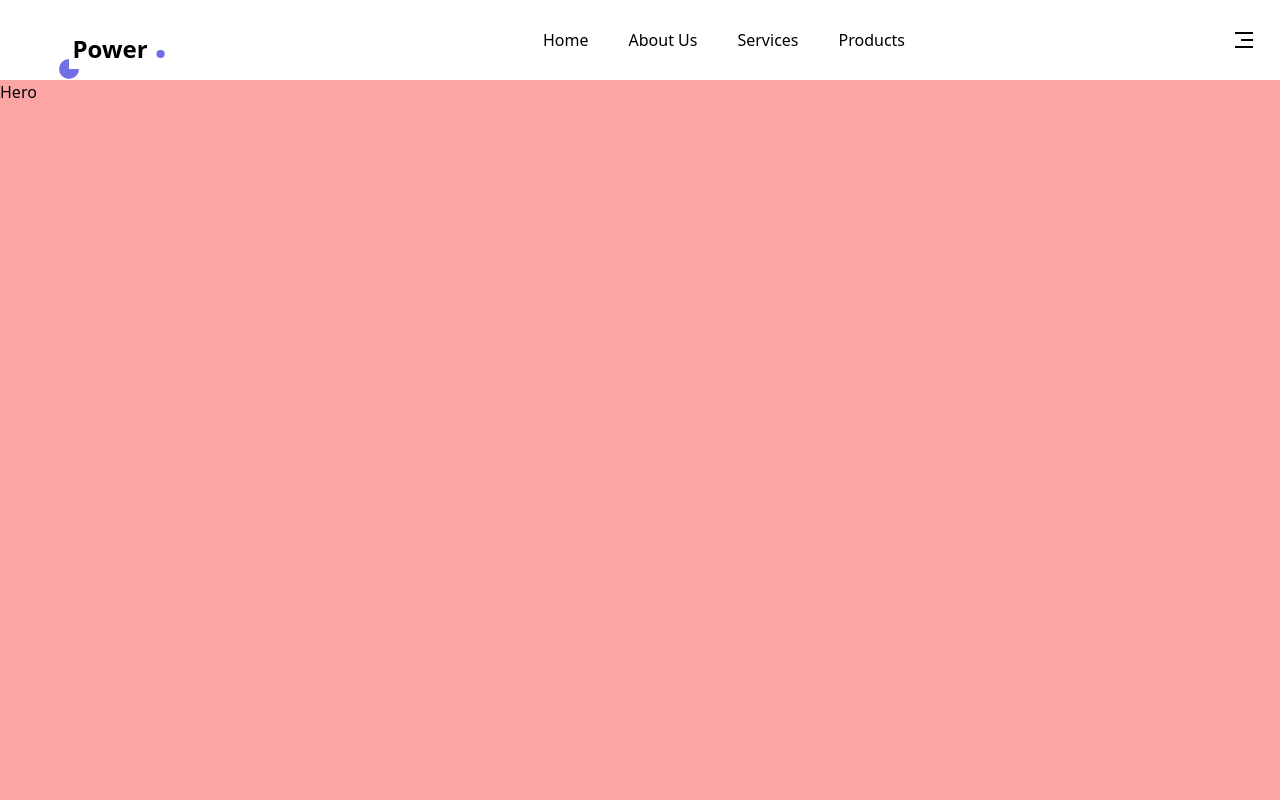
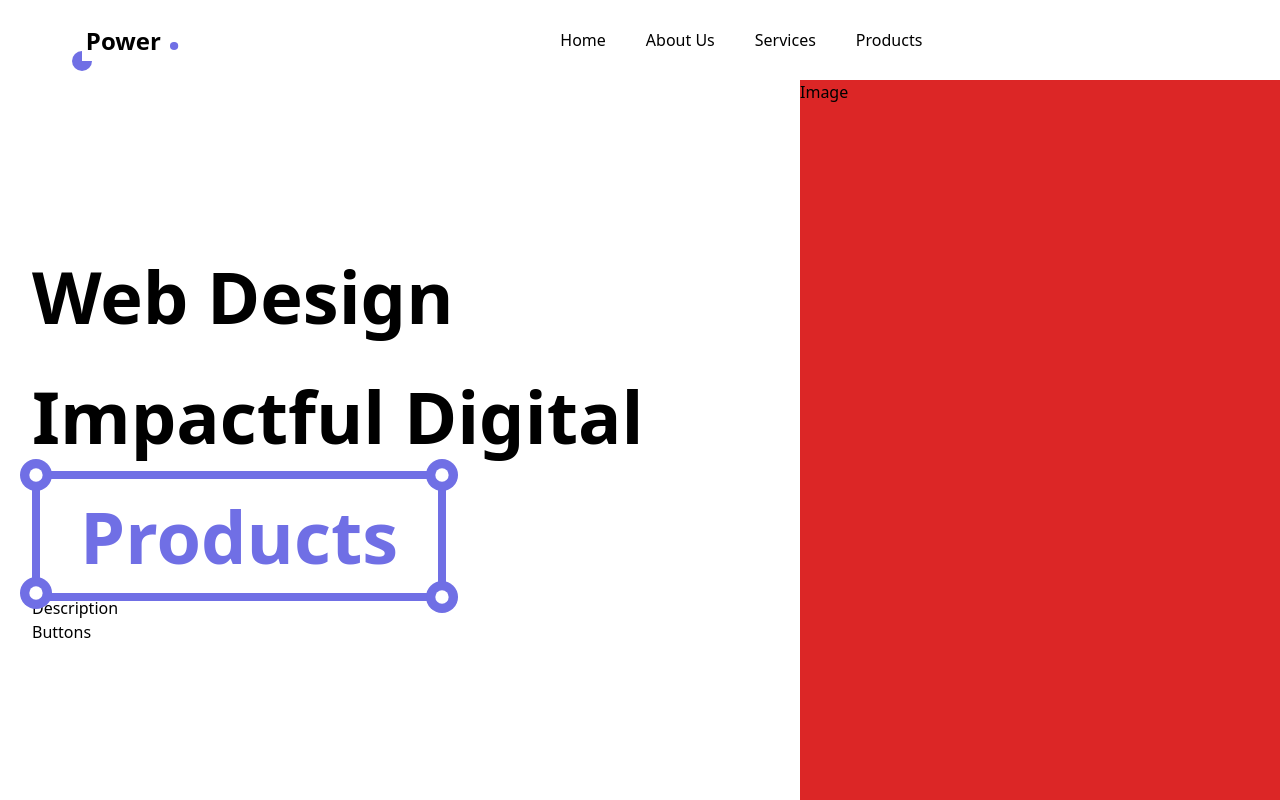
Before and after one commit to Juansubas/LandingPage, a React (Vite) app: page / in a window 1280 px wide. Built offline with nearby package versions, Linux system fonts and the light colour scheme.

Commit message:
Finish Word Products

```diff
--- a/src/components/Header.tsx
+++ b/src/components/Header.tsx
@@ -9,14 +9,14 @@
 const Header = () => {
   const [showMenu , setShowMenu] = useState(false);
   return (
-    <header className="flex items-center justify-between xl:justify-start w-full p-4 h-[10vh] z-50">
-      <div className="xl:w-1/6 text-center">
+    <header className="flex items-center justify-between xl:justify-start w-full py-4 px-8 h-[10vh] z-50">
+      <div className="xl:w-1/6 text-center -mt-4" >
         <a href="" className="text-2xl font-bold relative p-1 bg-white">
           Power <span className="text-primary text-5xl">.</span>
           <RiCheckboxBlankCircleFill className="absolute -left-3 -bottom-3 text-primary -z-10" />
         </a>
       </div>
-      <nav className={`fixed bg-white w-[80%] xl:w-full h-full ${showMenu ? "left-full" : "-left-0"} top-0 xl:static flex-1 flex flex-col xl:flex-row items-center justify-center gap-10`}>
+      <nav className={`fixed bg-white w-[80%] md:w-[40%] xl:w-full h-full ${showMenu ? "left-full" : "-left-0"} top-0 xl:static flex-1 flex flex-col xl:flex-row items-center justify-center gap-10 transition-all duration-500`}>
         <a href="#" className="">
           Home
         </a>
@@ -30,8 +30,8 @@
           Products
         </a>
       </nav>
-      <button onClick={() => setShowMenu(!showMenu)} className="text-2xl p-2">
-        <RiMenu3Fill />
+      <button onClick={() => setShowMenu(showMenu)} className="xl:hidden text-2xl p-2">
+        {!showMenu ? <RiCloseLine /> : <RiMenu3Fill />}
       </button>
     </header>
   );
--- a/src/components/Hero.tsx
+++ b/src/components/Hero.tsx
@@ -1,7 +1,29 @@
 import React from "react";
+import { RiCheckboxBlankCircleFill } from "react-icons/ri";
 
 const Hero = () => {
-  return <section className="bg-red-300 h-[90vh]">Hero</section>;
+  return (
+    <section className=" h-[90vh] grid grid-cols-1 md:grid-cols-8">
+      {/* Information */}
+      <div className=" md:col-span-5 flex items-center justify-center p-8">
+        <div>
+          <h1 className="text-7xl font-bold leading-[7.5rem] ">
+            Web Design Impactful Digital{" "}
+            <span className="text-primary py-2 px-10 border-8 border-primary relative">
+              Products
+              <RiCheckboxBlankCircleFill className="text-white text-base absolute -left-5 -top-5 p-2 bg-primary rounded-full box-content" />
+              <RiCheckboxBlankCircleFill className="text-white text-base absolute -right-5 -top-5 p-2 bg-primary rounded-full box-content" />
+              <RiCheckboxBlankCircleFill className="text-white text-base absolute -left-5 -bottom-4 p-2 bg-primary rounded-full box-content" />
+              <RiCheckboxBlankCircleFill className="text-white text-base absolute -right-5 -bottom-5 p-2 bg-primary rounded-full box-content" />
+            </span>
+          </h1>
+          <p>Description</p>
+          <p>Buttons</p>
+        </div>
+      </div>
+      <div className="bg-red-600 md:col-span-3">Image</div>
+    </section>
+  );
 };
 
 export default Hero;
```
